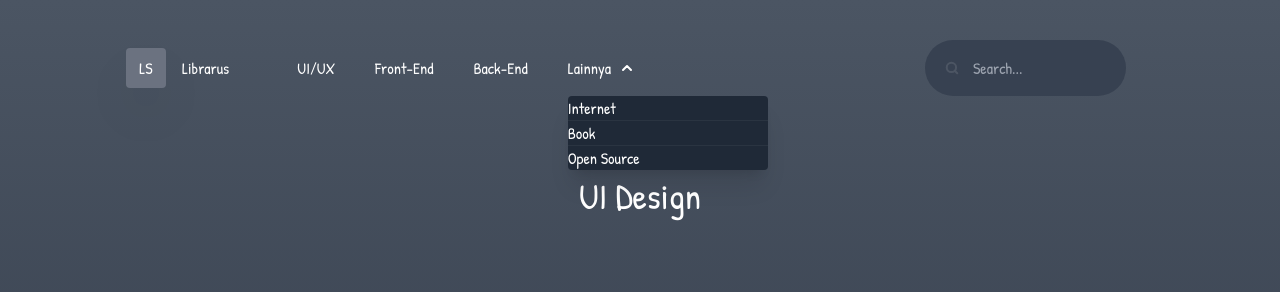
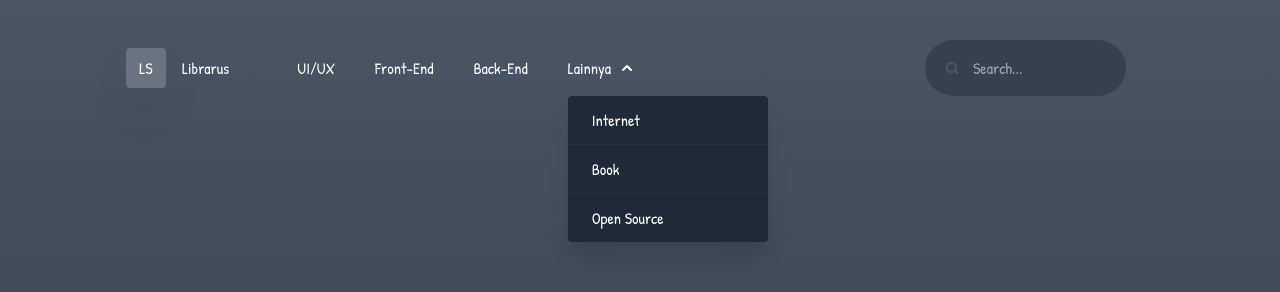
Before and after one commit to TheMordhon1/blog-nextjs-tailwind-slicing, a Next.js app: page /posts in a window 1280 px wide. Both pictures are taken after a click on the element "Lainnya". Shown: the top 292 px of the page. Built offline with nearby package versions, Linux system fonts and the light colour scheme.

Commit message:
fix dropdown padding

```diff
--- a/components/Navbar.jsx
+++ b/components/Navbar.jsx
@@ -104,11 +104,10 @@ export default function Navbar() {
                       key={text}
                       className="border-b border-white/5 last:border-0"
                     >
-                      <Link
-                        href={href}
-                        className="flex py-3 px-6 hover:bg-gray-700/50 transition-all"
-                      >
-                        {text}
+                      <Link href={href}>
+                        <span className="flex py-3 px-6 hover:bg-gray-700/50 transition-all cursor-pointer">
+                          {text}
+                        </span>
                       </Link>
                     </li>
                   ))}
```
